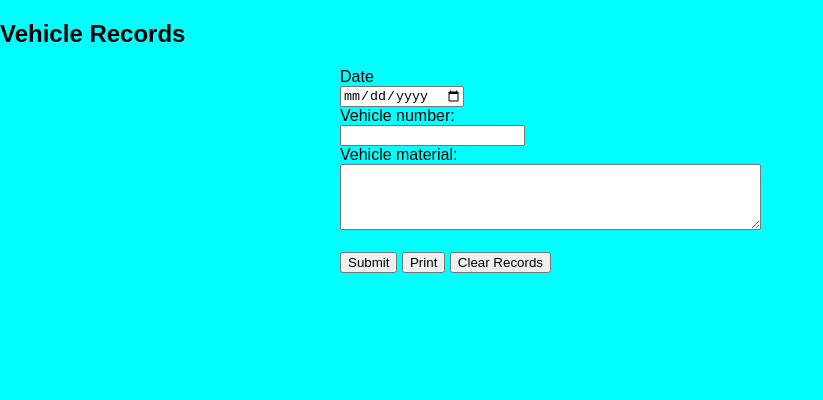
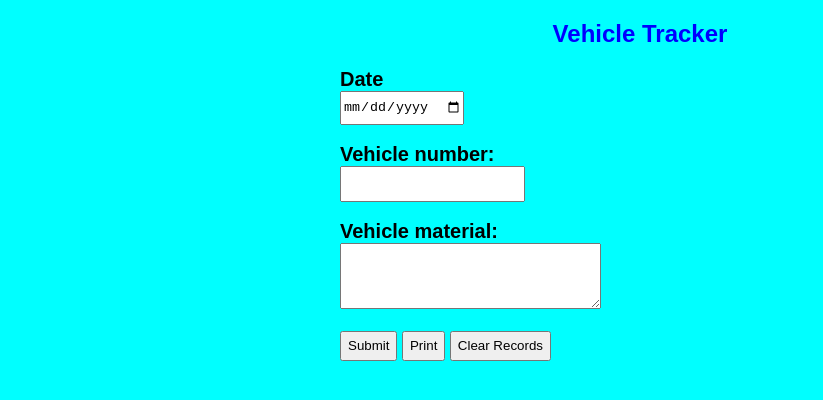
Before and after one commit to shafikhan123/Vehicletracker, a plain HTML site: page index.html in a window 1280 px wide. Shown: the whole page, without its empty margins (0-823 px from the left). Drawn offline with nearby package versions, Linux system fonts and the light colour scheme.

Commit message:
added index.html file.

```diff
--- a/index.html
+++ b/index.html
@@ -1,6 +1,7 @@
 <!DOCTYPE html>
 <html>
   <head>
+    <meta name="viewport" content="width=device-width, initial-scale=1.0">
     <style>
       body {
         font-family: sans-serif;
@@ -14,21 +15,33 @@
     margin: auto;
     padding: 0 30px;
       }
+      label{
+        font-size: 20px;
+    font-weight: bold;
+      }
+      input{
+        height: 30px;
+      }
+
+      h2 {
+        text-align: center;
+    color: blue;
+      }
     </style>
   </head>
 <body>
 
-<h2>Vehicle Records</h2>
+<h2>Vehicle Tracker</h2>
 
 <section id="myForm">
   <label for="fdata">Date</label><br>
-  <input type="date" id="fdata" name="fdata" required><br>
+  <input type="date" id="fdata" name="fdata" required><br><br>
 
   <label for="fvehiclenumber">Vehicle number:</label><br>
-  <input type="text" id="fvehiclenumber" name="fvehiclenumber" required><br>
+  <input type="text" id="fvehiclenumber" name="fvehiclenumber" required><br><br>
 
   <label for="fmaterial">Vehicle material:</label><br>
-  <textarea id="fmaterial" name="fmaterial" rows="4" cols="50" required>
+  <textarea id="fmaterial" name="fmaterial" rows="4" cols="30" required>
      </textarea><br>
   <br>
   <input value="Submit" type="submit" onclick="submitform()">
```
